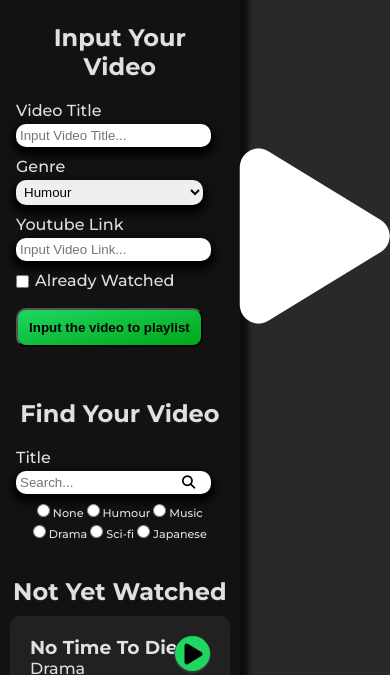
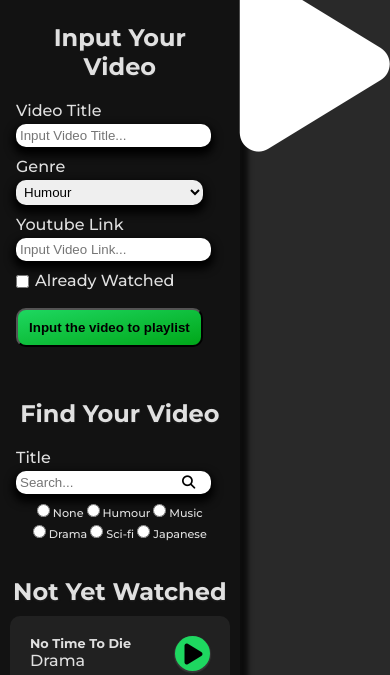
Before and after one commit to poncosh/SAMMHub, a plain HTML site: page index.html in a window 390 px wide. Shown: the part 133-808 px from the top of the page. Drawn offline with Linux system fonts and the light colour scheme.

Commit message:
Edit css

```diff
--- a/style/style.css
+++ b/style/style.css
@@ -32,7 +32,7 @@ body > #embedded-video {
 #embedded-video > #play-thumbnail {
     align-items: baseline;
     color: #ffffff;
-    margin-top: 250px;
+    margin-top: 20%;
     position: fixed;
     font-size: 200px;
 }
@@ -196,6 +196,8 @@ label {
     position: relative;
 }
 
+
+
 article.active {
     display: block;
 }
@@ -269,6 +271,12 @@ article.inactive {
     margin-top: 200px;
     text-align: center;
 }
+
+@media only screen and (max-width: 1200px) {
+    .video-item > div > h3 {
+        font-size: 0.8rem;
+    }
+}
 @media only screen and (min-width: 1300px) {
     #searchSubmit {
         right: 17px;
```
